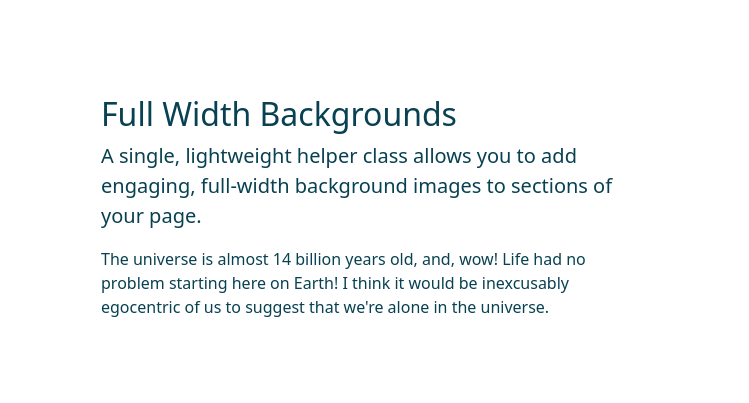
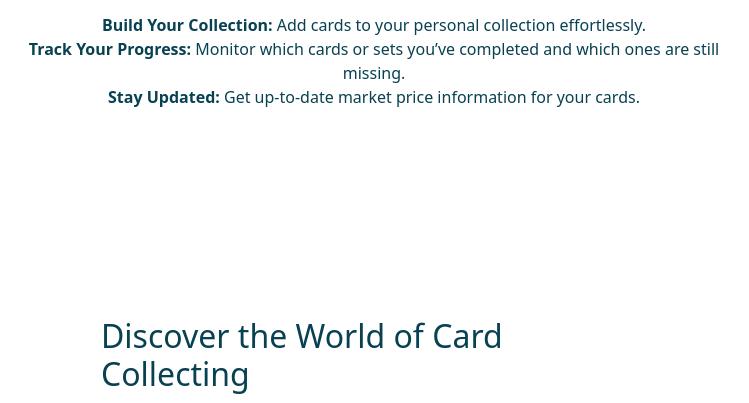
Before and after one commit to Damian-Rios/finalprojectDamianRios, a Django app: template CollectiDex/users/templates/users/landing_page.html in a window 1280 px wide. Shown: the part 489-892 px from the top of the page, without its empty margins (266-1015 px from the left). Run offline with Django 5.2, Linux system fonts and the light colour scheme; the template is opened without the code that fills it, so the values that code supplies are empty; grey boxes labelled with a size stand in for pictures from a placeholder-image service; some libraries are stand-ins or nearby versions.

Commit message:
Update landing_page.html

```diff
--- a/CollectiDex/users/templates/users/landing_page.html
+++ b/CollectiDex/users/templates/users/landing_page.html
@@ -24,51 +24,50 @@
                 </button>
                 <div class="collapse navbar-collapse" id="navbarSupportedContent">
                     <ul class="navbar-nav ms-auto mb-2 mb-lg-0">
-                        <li class="nav-item"><a class="nav-link text-soft-yellow" href="#!">Login</a></li>
-                        <li class="nav-item"><a class="nav-link text-soft-yellow" href="#!">Sign Up</a></li>
+                        <li class="nav-item"><a class="nav-link text-soft-yellow" href="{% url 'users:login' %}">Login</a></li>
+                        <li class="nav-item"><a class="nav-link text-soft-yellow" href="{% url 'users:signup' %}">Sign Up</a></li>
                     </ul>
                 </div>
             </div>
         </nav>
-        <!-- Header - set the background image for the header in the line below -->
-        <header class="py-5 bg-image-full bg-vibrant-orange" style="background-image: url('https://source.unsplash.com/wfh8dDlNFOk/1600x900')">
+        <!-- Header -->
+        <header class="py-5 bg-image-full bg-vibrant-orange">
             <div class="text-center my-5">
-                <img class="img-fluid rounded-circle mb-4" src="https://dummyimage.com/150x150/6c757d/dee2e6.jpg" alt="Sample image placeholder" />
-                <h1 class="text-soft-yellow fs-3 fw-bolder">Full Width Pics</h1>
-                <p class="text-soft-yellow-50 mb-0">Landing Page Template</p>
+                <h1 class="text-soft-yellow fs-3 fw-bolder">Welcome to CollectiDex</h1>
+                <p class="text-soft-yellow-50 mb-0">Your Ultimate Card Collection Tracker</p>
             </div>
         </header>
+        <!-- Features section -->
+        <section class="py-5">
+            <div class="container my-5">
+                <div class="row justify-content-center">
+                    <div class="col-lg-8 text-center">
+                        <h2 class="text-deep-teal">Why Use CollectiDex?</h2>
+                        <p class="lead text-deep-teal">CollectiDex makes managing your collection easy and exciting!</p>
+                        <ul class="text-deep-teal list-unstyled">
+                            <li><strong>Build Your Collection:</strong> Add cards to your personal collection effortlessly.</li>
+                            <li><strong>Track Your Progress:</strong> Monitor which cards or sets you’ve completed and which ones are still missing.</li>
+                            <li><strong>Stay Updated:</strong> Get up-to-date market price information for your cards.</li>
+                        </ul>
+                    </div>
+                </div>
+            </div>
+        </section>
         <!-- Content section -->
         <section class="py-5">
             <div class="container my-5">
                 <div class="row justify-content-center">
                     <div class="col-lg-6">
-                        <h2 class="text-deep-teal">Full Width Backgrounds</h2>
-                        <p class="lead text-deep-teal">A single, lightweight helper class allows you to add engaging, full-width background images to sections of your page.</p>
-                        <p class="mb-0 text-deep-teal">The universe is almost 14 billion years old, and, wow! Life had no problem starting here on Earth! I think it would be inexcusably egocentric of us to suggest that we're alone in the universe.</p>
-                    </div>
-                </div>
-            </div>
-        </section>
-        <!-- Image element -->
-        <div class="py-5 bg-image-full bg-cool-blue" style="background-image: url('https://source.unsplash.com/4ulffa6qoKA/1200x800')">
-            <div style="height: 20rem"></div>
-        </div>
-        <!-- Content section -->
-        <section class="py-5">
-            <div class="container my-5">
-                <div class="row justify-content-center">
-                    <div class="col-lg-6">
-                        <h2 class="text-deep-teal">Engaging Background Images</h2>
-                        <p class="lead text-deep-teal">The background images used in this template are sourced from Unsplash and are open source and free to use.</p>
-                        <p class="mb-0 text-deep-teal">I can't tell you how many people say they were turned off from science because of a science teacher that completely sucked out all the inspiration and enthusiasm they had for the course.</p>
+                        <h2 class="text-deep-teal">Discover the World of Card Collecting</h2>
+                        <p class="lead text-deep-teal">Whether you're a seasoned collector or just getting started, CollectiDex has the tools you need to succeed.</p>
+                        <p class="mb-0 text-deep-teal">Start exploring today and take your collecting journey to the next level!</p>
                     </div>
                 </div>
             </div>
         </section>
         <!-- Footer -->
         <footer class="py-5 bg-deep-teal">
-            <div class="container"><p class="m-0 text-center text-soft-yellow">Copyright &copy; Your Website 2023</p></div>
+            <div class="container"><p class="m-0 text-center text-soft-yellow">CollectiDex 2024</p></div>
         </footer>
         <!-- Bootstrap core JS -->
         <script src="https://cdn.jsdelivr.net/npm/bootstrap@5.3.3/dist/js/bootstrap.bundle.min.js"
```
